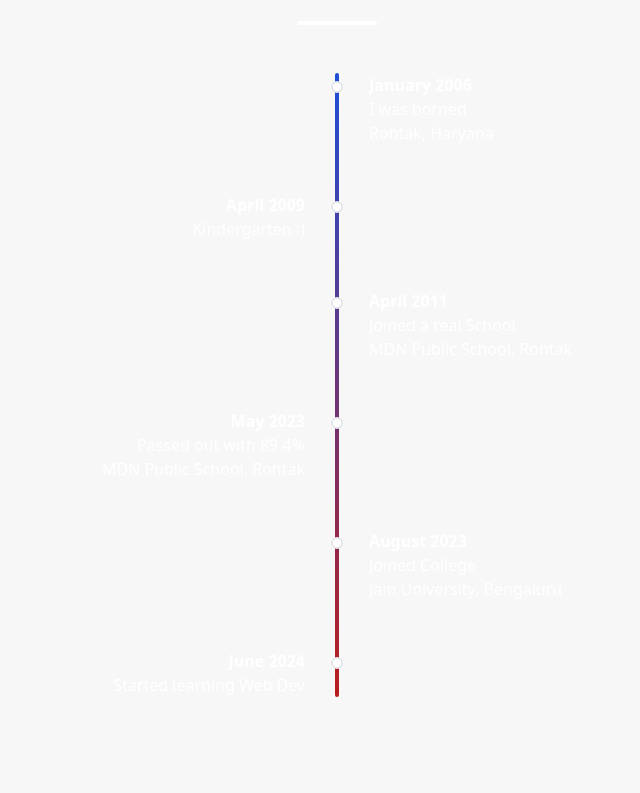
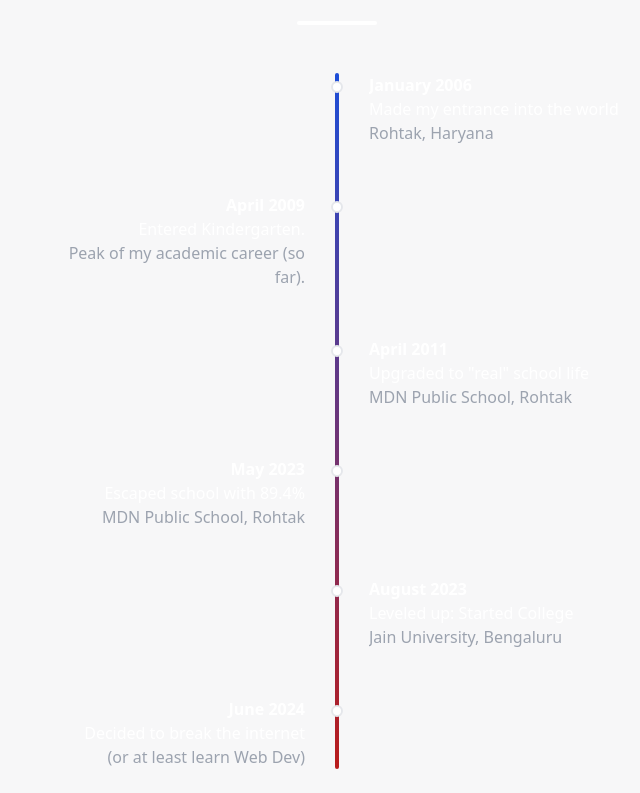
Before and after one commit to namit-x/Portfolio, a React (Vite) app: page / in a window 1280 px wide. Shown: the part 1627-2420 px from the top of the page, without its empty margins (303-943 px from the left). Built offline with nearby package versions, Linux system fonts and the light colour scheme.

Commit message:
Some changes in timeline

```diff
--- a/src/components/Timeline.tsx
+++ b/src/components/Timeline.tsx
@@ -20,16 +20,16 @@ const Timeline = () => {
               <div className="flex-1 sm:text-right sm:pr-8 ml-12 sm:ml-0">
                 <div className="sm:hidden">
                   <span className="font-bold">January 2006</span>
-                  <div>I was borned</div>
-                  <div>Rohtak, Haryana</div>
+                  <div>Made my entrance into the world</div>
+                  <div className="text-gray-400">Rohtak, Haryana</div>
                 </div>
               </div>
               <div className="absolute left-4 sm:left-1/2 transform -translate-x-1/2 w-3 h-3 bg-white rounded-full mt-2 border-2 border-gradient" />
               <div className="flex-1 sm:pl-8">
                 <div className="hidden sm:block">
-                <span className="font-bold">January 2006</span>
-                  <div>I was borned</div>
-                  <div>Rohtak, Haryana</div>
+                  <span className="font-bold">January 2006</span>
+                  <div>Made my entrance into the world</div>
+                  <div className="text-gray-400">Rohtak, Haryana</div>
                 </div>
               </div>
             </div>
@@ -38,7 +38,8 @@ const Timeline = () => {
             <div className="flex flex-col sm:flex-row items-start group">
               <div className="flex-1 sm:text-right sm:pr-8 ml-12 sm:ml-0">
                 <span className="font-bold">April 2009</span>
-                <div>Kindergarten :)</div>
+                <div>Entered Kindergarten.</div>
+                <div className="text-gray-400">Peak of my academic career (so far).</div>
               </div>
               <div className="absolute left-4 sm:left-1/2 transform -translate-x-1/2 w-3 h-3 bg-white rounded-full mt-2 border-2 border-gradient" />
               <div className="flex-1 sm:pl-8"></div>
@@ -49,16 +50,16 @@ const Timeline = () => {
               <div className="flex-1 sm:text-right sm:pr-8 ml-12 sm:ml-0">
                 <div className="sm:hidden">
                   <span className="font-bold">April 2011</span>
-                  <div>Joined a real School</div>
-                  <div>MDN Public School, Rohtak</div>
+                  <div>Upgraded to "real" school life</div>
+                  <div className="text-gray-400">MDN Public School, Rohtak</div>
                 </div>
               </div>
               <div className="absolute left-4 sm:left-1/2 transform -translate-x-1/2 w-3 h-3 bg-white rounded-full mt-2 border-2 border-gradient" />
               <div className="flex-1 sm:pl-8">
                 <div className="hidden sm:block">
                   <span className="font-bold">April 2011</span>
-                  <div>Joined a real School</div>
-                  <div>MDN Public School, Rohtak</div>
+                  <div>Upgraded to "real" school life</div>
+                  <div className="text-gray-400">MDN Public School, Rohtak</div>
                 </div>
               </div>
             </div>
@@ -67,8 +68,8 @@ const Timeline = () => {
             <div className="flex flex-col sm:flex-row items-start group">
               <div className="flex-1 sm:text-right sm:pr-8 ml-12 sm:ml-0">
                 <span className="font-bold">May 2023</span>
-                <div>Passed out with 89.4%</div>
-                <div>MDN Public School, Rohtak</div>
+                <div>Escaped school with 89.4%</div>
+                <div className="text-gray-400">MDN Public School, Rohtak</div>
               </div>
               <div className="absolute left-4 sm:left-1/2 transform -translate-x-1/2 w-3 h-3 bg-white rounded-full mt-2 border-2 border-gradient" />
               <div className="flex-1 sm:pl-8"></div>
@@ -79,16 +80,16 @@ const Timeline = () => {
               <div className="flex-1 sm:text-right sm:pr-8 ml-12 sm:ml-0">
                 <div className="sm:hidden">
                   <span className="font-bold">August 2023</span>
-                  <div>Joined College</div>
-                  <div>Jain University, Bengaluru</div>
+                  <div>Leveled up: Started College</div>
+                  <div className="text-gray-400">Jain University, Bengaluru</div>
                 </div>
               </div>
               <div className="absolute left-4 sm:left-1/2 transform -translate-x-1/2 w-3 h-3 bg-white rounded-full mt-2 border-2 border-gradient" />
               <div className="flex-1 sm:pl-8">
                 <div className="hidden sm:block">
                   <span className="font-bold">August 2023</span>
-                  <div>Joined College</div>
-                  <div>Jain University, Bengaluru</div>
+                  <div>Leveled up: Started College</div>
+                  <div className="text-gray-400">Jain University, Bengaluru</div>
                 </div>
               </div>
             </div>
@@ -97,12 +98,14 @@ const Timeline = () => {
             <div className="flex flex-col sm:flex-row items-start group">
               <div className="flex-1 sm:text-right sm:pr-8 ml-12 sm:ml-0">
                 <span className="font-bold">June 2024</span>
-                <div>Started learning Web Dev</div>
+                <div>Decided to break the internet</div>
+                <div className="text-gray-400">(or at least learn Web Dev)</div>
               </div>
               <div className="absolute left-4 sm:left-1/2 transform -translate-x-1/2 w-3 h-3 bg-white rounded-full mt-2 border-2 border-gradient" />
               <div className="flex-1 sm:pl-8"></div>
             </div>
           </div>
+
         </div>
       </div>
     </div>
```
